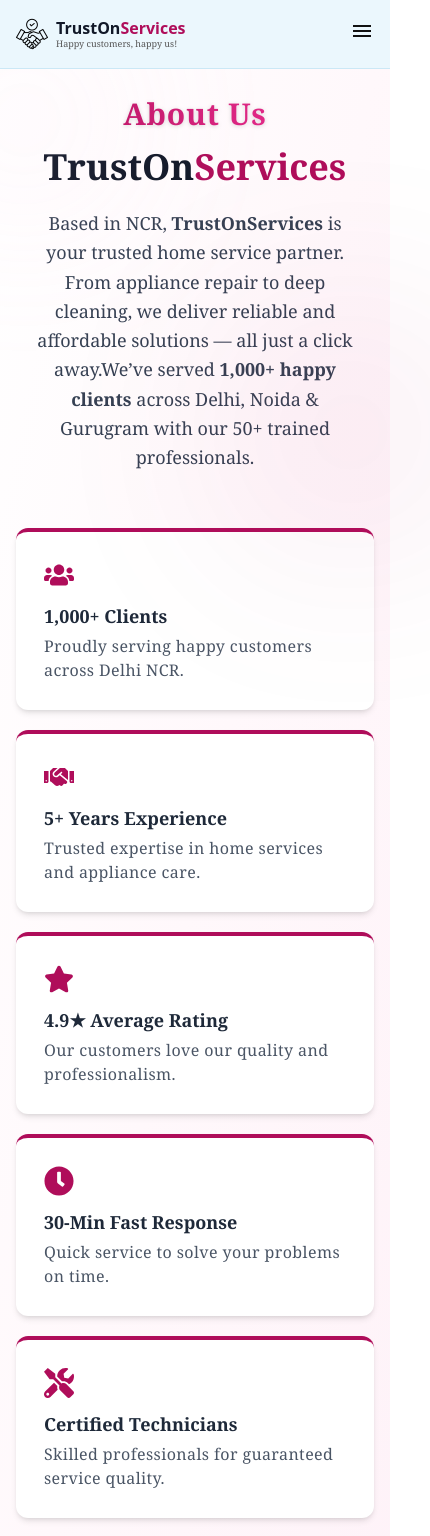
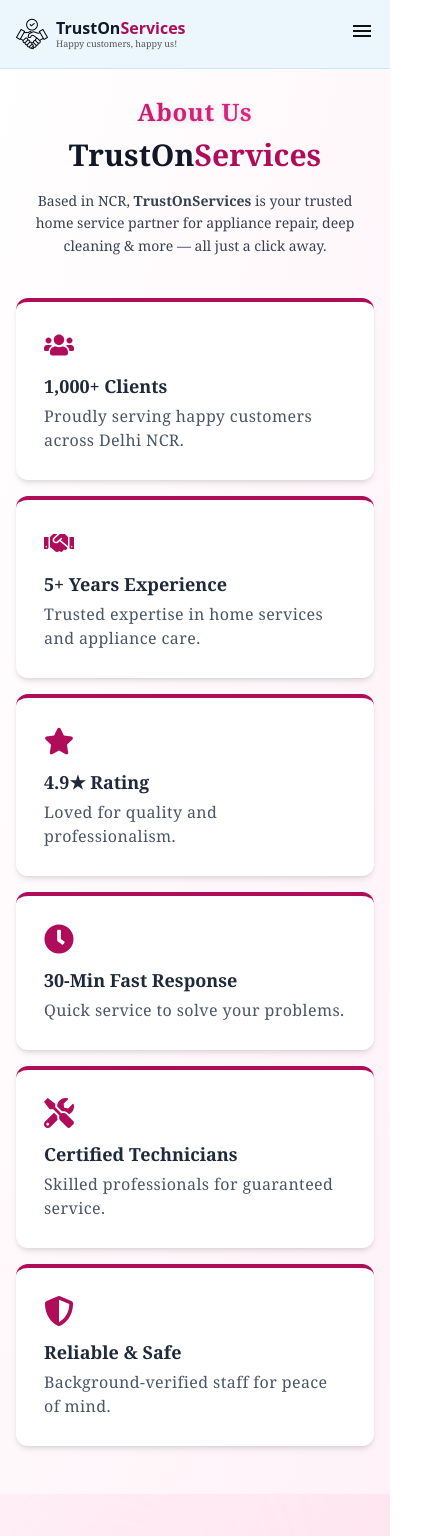
Before and after one commit to satender9586/TrustonServices, a Next.js app: page /about in a window 390 px wide. Shown: the top 1536 px of the page, 430 px wide, since content can reach past the window. Built offline with nearby package versions, Linux system fonts and the light colour scheme.

Commit message:
responsive fix fo about

```diff
--- a/src/app/about/page.tsx
+++ b/src/app/about/page.tsx
@@ -8,7 +8,7 @@ import {
   FaTools,
   FaShieldAlt,
 } from "react-icons/fa";
-import HiglightCart from "@/components/HiglightCart"
+import HiglightCart from "@/components/HiglightCart";
 import TeamSection from "./TeamSection";
 import LocationSection from "./LocationSection";
 import OwnerInfoSection from "./OwnerInfoSection";
@@ -19,31 +19,31 @@ const About = () => {
     <Layout>
       <section className="bg-gradient-to-br from-[#ffffff] via-[#fff8fb] to-[#fef2f8] pt-24 pb-8">
         <div className="max-w-7xl mx-auto px-4 md:px-10">
-          <div className="text-center max-w-3xl mx-auto mb-14 relative">
-            <div className="absolute -top-10 -left-14 w-32 h-32 bg-pink-200 rounded-full blur-[100px] opacity-30"></div>
-            <div className="absolute -bottom-10 -right-14 w-40 h-40 bg-[#AF0D5A] rounded-full blur-[120px] opacity-20"></div>
-
-            <h1 className="text-3xl sm:text-4xl font-serif font-semibold bg-gradient-to-r from-[#AF0D5A] to-pink-500 bg-clip-text text-transparent mb-3 tracking-wide drop-shadow-sm">
+          <div className="text-center max-w-3xl mx-auto mb-10 sm:mb-14 relative">
+            <h1 className="text-2xl sm:text-4xl font-serif font-semibold bg-gradient-to-r from-[#AF0D5A] to-pink-500 bg-clip-text text-transparent mb-2 sm:mb-3 tracking-wide drop-shadow-sm">
               About Us
             </h1>
 
-
-            <h2 className="text-4xl md:text-5xl font-serif font-extrabold text-[#111828] mb-5 leading-tight">
+            <h2 className="text-3xl sm:text-5xl font-serif font-extrabold text-[#111828] mb-4 sm:mb-5 leading-tight">
               TrustOn<span className="text-[#AF0D5A]">Services</span>
             </h2>
+            <p className="text-gray-700 font-serif text-sm leading-relaxed px-2 sm:hidden">
+              Based in NCR, <strong>TrustOnServices</strong> is your trusted
+              home service partner for appliance repair, deep cleaning & more —
+              all just a click away.
+            </p>
 
-
-            <p className="text-gray-700 font-serif text-lg leading-relaxed px-4 sm:px-0">
+            <p className="hidden sm:block text-gray-700 font-serif text-lg leading-relaxed px-0">
               Based in NCR, <strong>TrustOnServices</strong> is your trusted
               home service partner. From appliance repair to deep cleaning, we
               deliver reliable and affordable solutions — all just a click away.
-              <br className="hidden sm:block" />
+              <br />
               We’ve served <strong>1,000+ happy clients</strong> across Delhi,
               Noida & Gurugram with our 50+ trained professionals.
             </p>
           </div>
 
-          <div className="grid grid-cols-1 sm:grid-cols-2 lg:grid-cols-3 gap-5 mb-4">
+          <div className="grid grid-cols-1 sm:grid-cols-2 lg:grid-cols-3 gap-4 sm:gap-5 mb-4">
             <HiglightCart
               icon={<FaUsers />}
               title="1,000+ Clients"
@@ -56,29 +56,27 @@ const About = () => {
             />
             <HiglightCart
               icon={<FaStar />}
-              title="4.9★ Average Rating"
-              text="Our customers love our quality and professionalism."
+              title="4.9★ Rating"
+              text="Loved for quality and professionalism."
             />
             <HiglightCart
               icon={<FaClock />}
               title="30-Min Fast Response"
-              text="Quick service to solve your problems on time."
+              text="Quick service to solve your problems."
             />
             <HiglightCart
               icon={<FaTools />}
               title="Certified Technicians"
-              text="Skilled professionals for guaranteed service quality."
+              text="Skilled professionals for guaranteed service."
             />
             <HiglightCart
               icon={<FaShieldAlt />}
               title="Reliable & Safe"
-              text="Background-verified staff for your peace of mind."
+              text="Background-verified staff for peace of mind."
             />
           </div>
+        </div>
 
-          {/* WHY CHOOSE */}
-
-        </div>
       </section>
        {/* Owener info */}
         <OwnerInfoSection />
@@ -87,7 +85,7 @@ const About = () => {
         {/* Locaiotn */}
         <LocationSection />
         {/* faq */}
-      <FAQ/>
+        <FAQ />
     </Layout>
   );
 };
```
Lines whose indentation alone changed are shown as unchanged.
